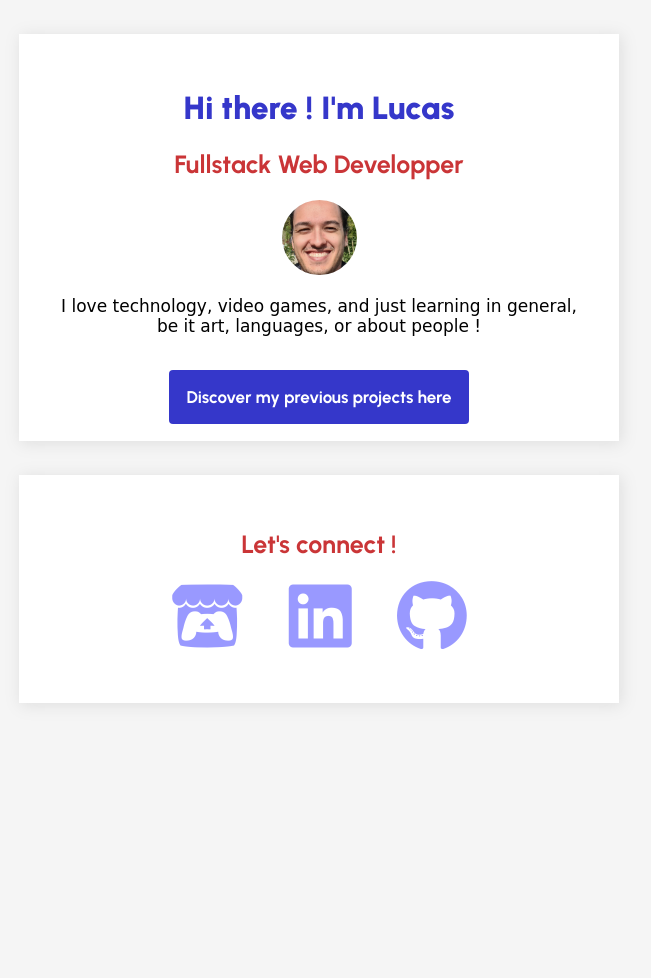
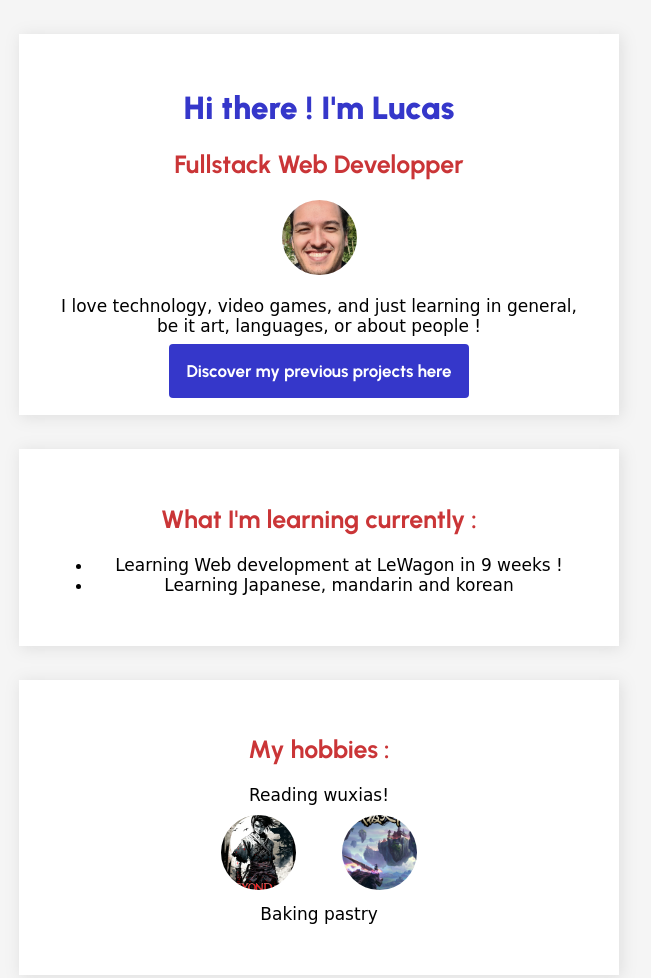
Before and after one commit to LucasDGaetano/profile, a plain HTML site: page index.html in a window 1280 px wide. Shown: the top 978 px of the page, without its empty margins (321-972 px from the left). Before the commit the page ends 800 px from the top, so only its background shows below. Drawn offline with Linux system fonts and the light colour scheme; a web font is replaced by a local one.

Commit message:
added hobbies & currently learning divs, plus images for the wuxia section

```diff
--- a/index.html
+++ b/index.html
@@ -9,7 +9,7 @@
   </head>
   <body>
     <div class="container text-center">
-      <div class="card text-center">
+      <div class="card">
         <h1>Hi there ! I'm Lucas</h1>
         <h2>Fullstack Web Developper</h2>
 
@@ -17,14 +17,42 @@
           alt="L'image de profil de lucas : un selfie en plein soleil",
           class="image-round">
 
-
-        <p>I love technology, video games, and just learning
-            in general, be it art, languages, or about people !</p>
+        <p>I love technology, video games, and just learning in general, be it art, languages, or about people !</p>
 
         <a href="https://lucahos.itch.io/" target="_blank" id="main-link-blue">Discover my previous projects here</a>
       </div>
 
-      <div class="card text-center">
+      <div class="card">
+        <h2>What I'm learning currently :</h2>
+        <ul>
+          <li>Learning Web development at LeWagon in 9 weeks !</li>
+          <li>Learning Japanese, mandarin and korean </li>
+        </ul>
+      </div>
+
+      <div class="card">
+        <h2>My hobbies :</h2>
+        <ul class="list-nostyle">
+          <li>
+            Reading wuxias!
+            <ul class="list-inline">
+              <li>
+                <a href="https://www.wuxiaworld.com/novel/beyond-the-timescape" target="_blank">
+                  <img src="images/btt.avif" alt="The front image of the web novel Beyond the Timescape" class="image-round">
+                </a>
+              </li>
+              <li>
+                <a href="https://www.wuxiaworld.com/novel/martial-world" target="_blank">
+                  <img src="images/mw.webp" alt="The front image of the web novel Martial World" class="image-round">
+                </a>
+              </li>
+            </ul>
+          </li>
+          <li>Baking pastry </li>
+        </ul>
+      </div>
+
+      <div class="card">
         <h2>Let's connect !</h2>
         <ul class="list-inline">
           <li>
--- a/style.css
+++ b/style.css
@@ -32,7 +32,7 @@ a:hover {
 }
 
 p {
-  margin-bottom: 3em;
+  margin-bottom: 1.5em;
 }
 
 .text-center {
@@ -70,11 +70,15 @@ p {
 
 .list-inline > li {
   display: inline-block;
-  padding: 0px 20px;
+  padding: 10px 20px;
 }
 
 .list-inline i {
   font-size: 72px;
+}
+.list-nostyle {
+  list-style: none;
+  padding: 0px
 }
 
 .container {
```
Also changed, not shown: images/btt.avif (added), images/mw.webp (added).
